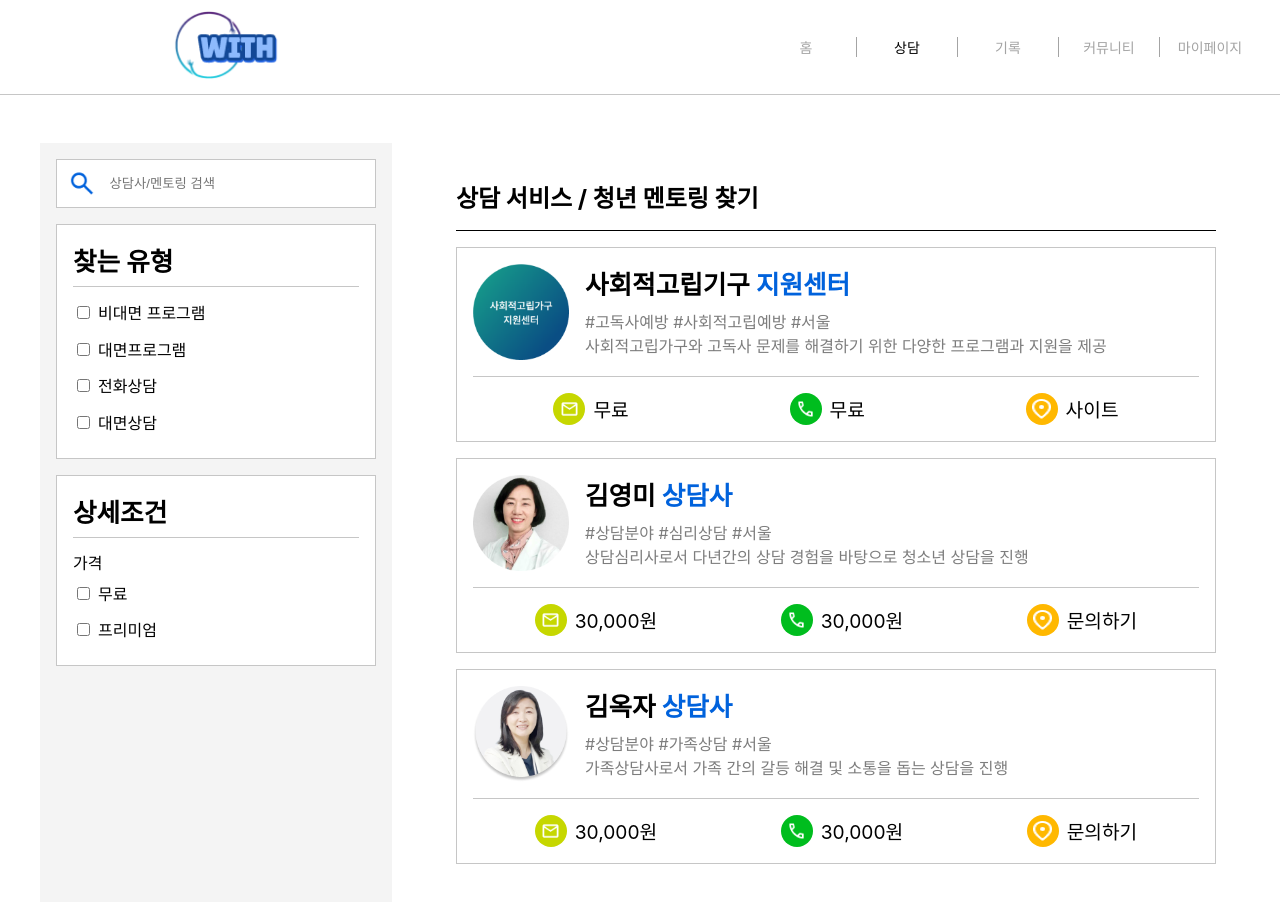
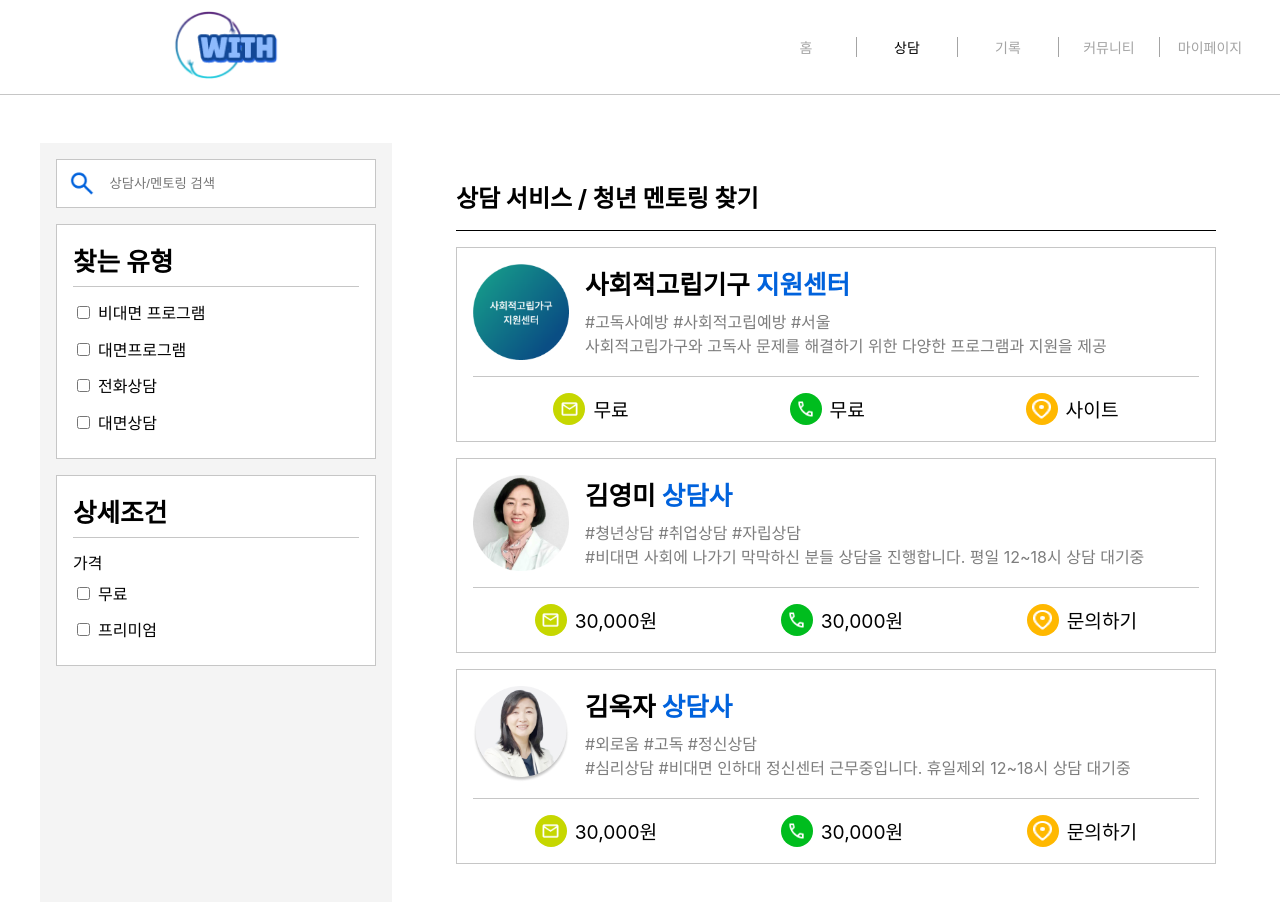
Before and after one commit to yerroong/Reverseinha_team_front, a React (Create React App) app in the folder reverse/: page /consulting in a window 1280 px wide. Shown: the top 902 px of the page. Built offline with nearby package versions, Linux system fonts and the light colour scheme.

Commit message:
디테일 수정

```diff
--- a/reverse/src/pages/Consulting/Consulting.jsx
+++ b/reverse/src/pages/Consulting/Consulting.jsx
@@ -1,3 +1,4 @@
+//유형검색은 안됨 아직
 import React, { useState } from 'react';
 import styled from 'styled-components';
 import SearchSide from './SearchSide';
@@ -193,7 +194,7 @@ const consultingData = [
     imgSrc: '/consul2.png',
     title: '김영미',
     type: '상담사',
-    description: '#상담분야 #심리상담 #서울 상담심리사로서 다년간의 상담 경험을 바탕으로 청소년 상담을 진행',
+    description: '#쳥년상담 #취업상담 #자립상담 #비대면 사회에 나가기 막막하신 분들 상담을 진행합니다. 평일 12~18시 상담 대기중',
     prices: {
       message: '30,000원',
       call: '30,000원',
@@ -205,7 +206,7 @@ const consultingData = [
     imgSrc: '/consul3.png',
     title: '김옥자',
     type: '상담사',
-    description: '#상담분야 #가족상담 #서울 가족상담사로서 가족 간의 갈등 해결 및 소통을 돕는 상담을 진행',
+    description: '#외로움 #고독 #정신상담 #심리상담 #비대면 인하대 정신센터 근무중입니다. 휴일제외 12~18시 상담 대기중',
     prices: {
       message: '30,000원',
       call: '30,000원',
```
